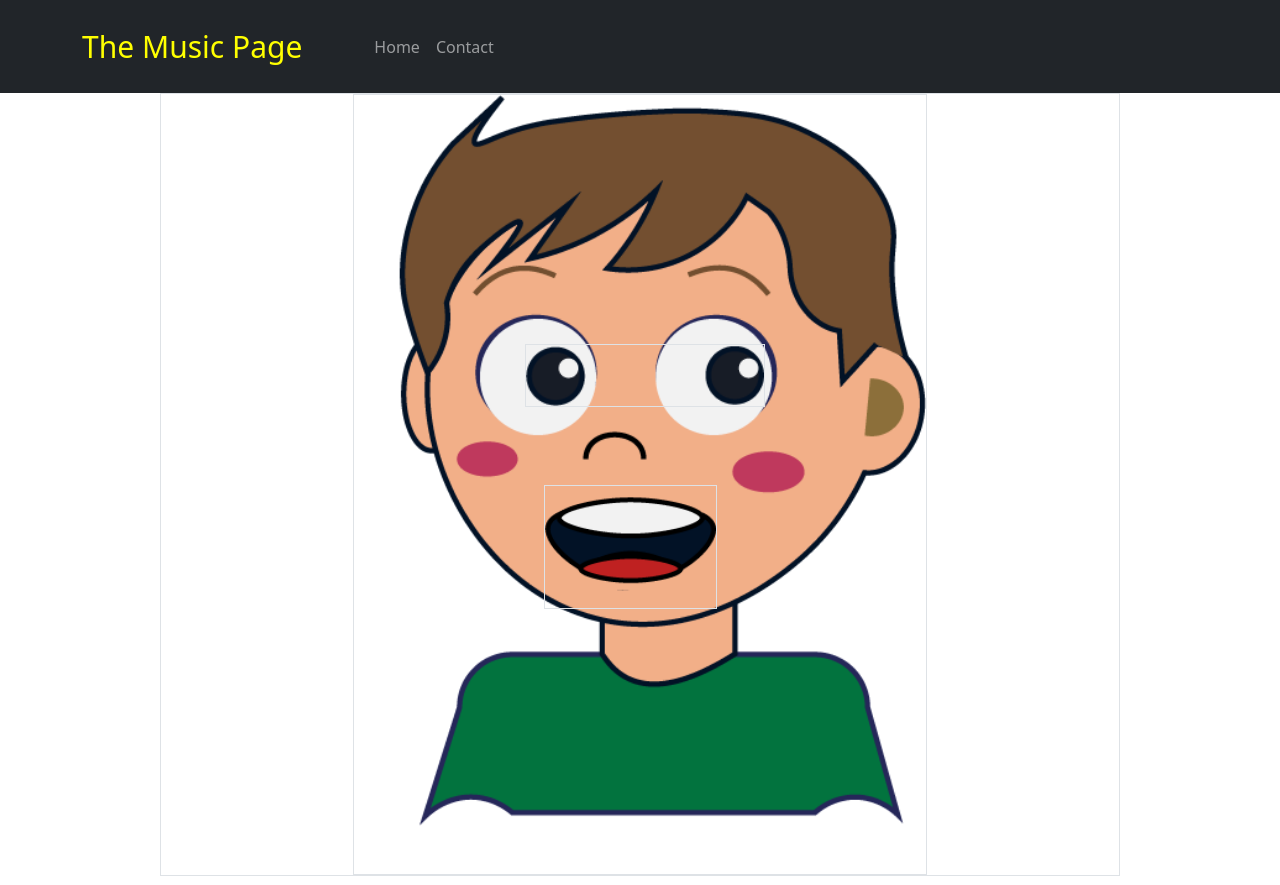
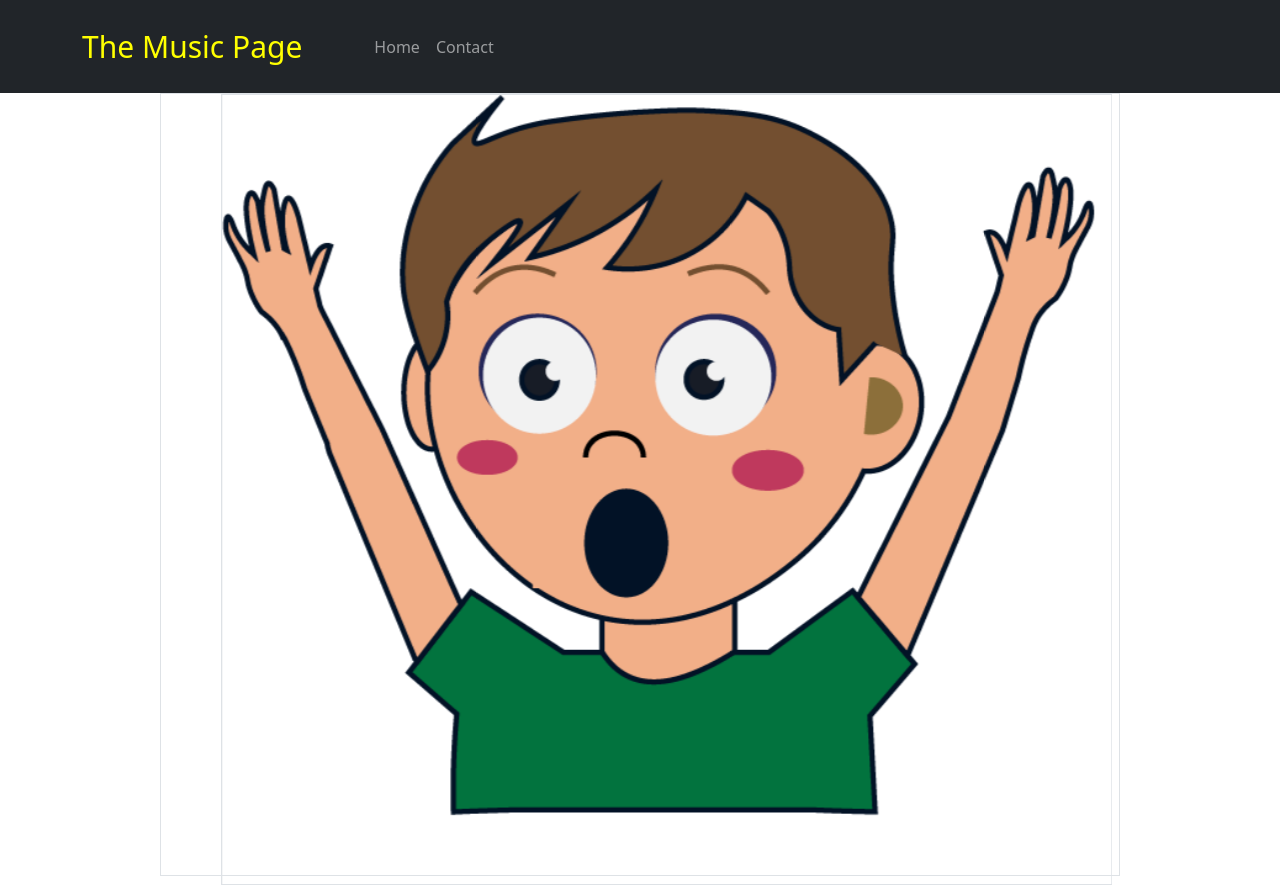
Before and after one commit to Kaladinge/js-frameworks-ma2, a React (Create React App) app: page /animation in a window 1280 px wide. Built offline with nearby package versions, Linux system fonts and the light colour scheme.

Commit message:
made boy disappear and new form appear

```diff
--- a/src/components/animation/Animation.js
+++ b/src/components/animation/Animation.js
@@ -3,9 +3,19 @@ import React from "react";
 function Animation() {
   return (
     <div className="border mx-auto image-container position-relative">
-      <img className="border boy" src="/assets/boy.png" />
-      <img className="border eyes position-absolute" src="/assets/eyes.png" />
-      <img className="border mouth position-absolute" src="/assets/mouth.png" />
+      <div className="boy-container">
+        <img className="border boy" src="/assets/boy.png" />
+        <img className="border eyes position-absolute" src="/assets/eyes.png" />
+        <img
+          className="border mouth position-absolute"
+          src="/assets/mouth.png"
+        />
+        <img
+          className="border mouth2 position-absolute"
+          src="/assets/mouth2.png"
+        />
+      </div>
+      <img className="border boy3 position-absolute" src="/assets/boy3.png" />
     </div>
   );
 }
--- a/src/index.css
+++ b/src/index.css
@@ -1,19 +1,61 @@
 .image-container {
   text-align: center;
   width: 75%;
+}
+
+.boy-container {
+  animation: boy-disappear 4.4s;
+  animation-fill-mode: forwards;
 }
 
 .boy {
   width: 60%;
 }
 
+.boy3 {
+  width: 93%;
+  animation: boy-appear 4.4s;
+  animation-fill-mode: forwards;
+}
+
+@keyframes boy-appear {
+  0% {
+    opacity: 0;
+  }
+
+  95% {
+    opacity: 0;
+  }
+
+  100% {
+    opacity: 1;
+  }
+}
+
+@keyframes boy-disappear {
+  0% {
+    opacity: 1;
+  }
+
+  95% {
+    opacity: 1;
+  }
+
+  100% {
+    opacity: 0;
+  }
+}
+
+.boy3 {
+  top: 0;
+  transform: translate(-47%);
+}
+
 .eyes {
   top: 32%;
   left: 38%;
   width: 25%;
-  animation: look-around 4s infinite;
-
-
+  animation: look-around 4s;
 }
 
 @keyframes look-around {
@@ -42,4 +84,41 @@
   top: 50%;
   left: 40%;
   width: 18%;
+  animation: mouth-disappear 4s;
+  animation-fill-mode: forwards;
 }
+
+@keyframes mouth-disappear {
+  0% {
+    opacity: 1;
+  }
+  95% {
+    opacity: 1;
+  }
+  100% {
+    opacity: 0;
+  }
+}
+
+.mouth2 {
+  top: 50%;
+  left: 43%;
+  width: 10%;
+  animation: mouth2-appear 4s;
+  animation-fill-mode: forwards;
+}
+
+@keyframes mouth2-appear {
+  0% {
+    opacity: 0;
+  }
+
+  95% {
+    opacity: 0;
+  }
+
+  100% {
+    visibility: visible;
+    opacity: 1;
+  }
+}
```
